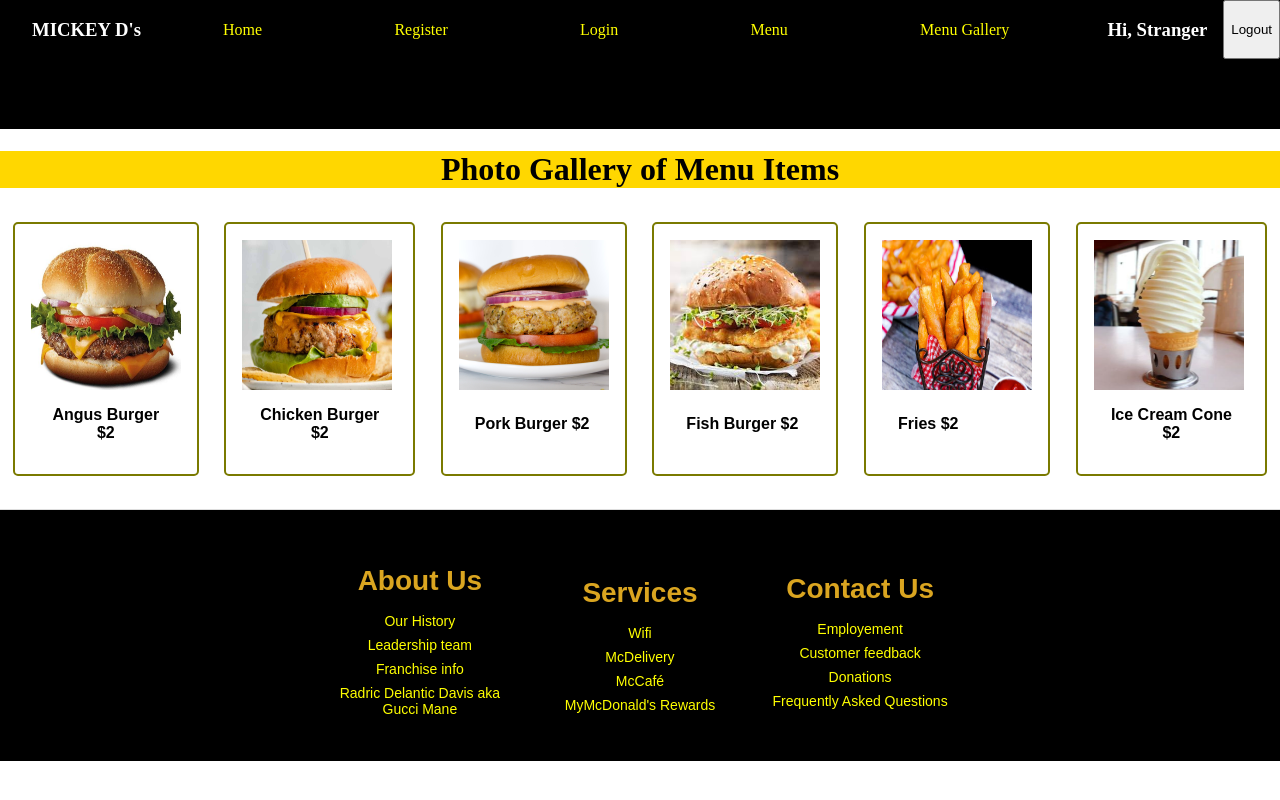
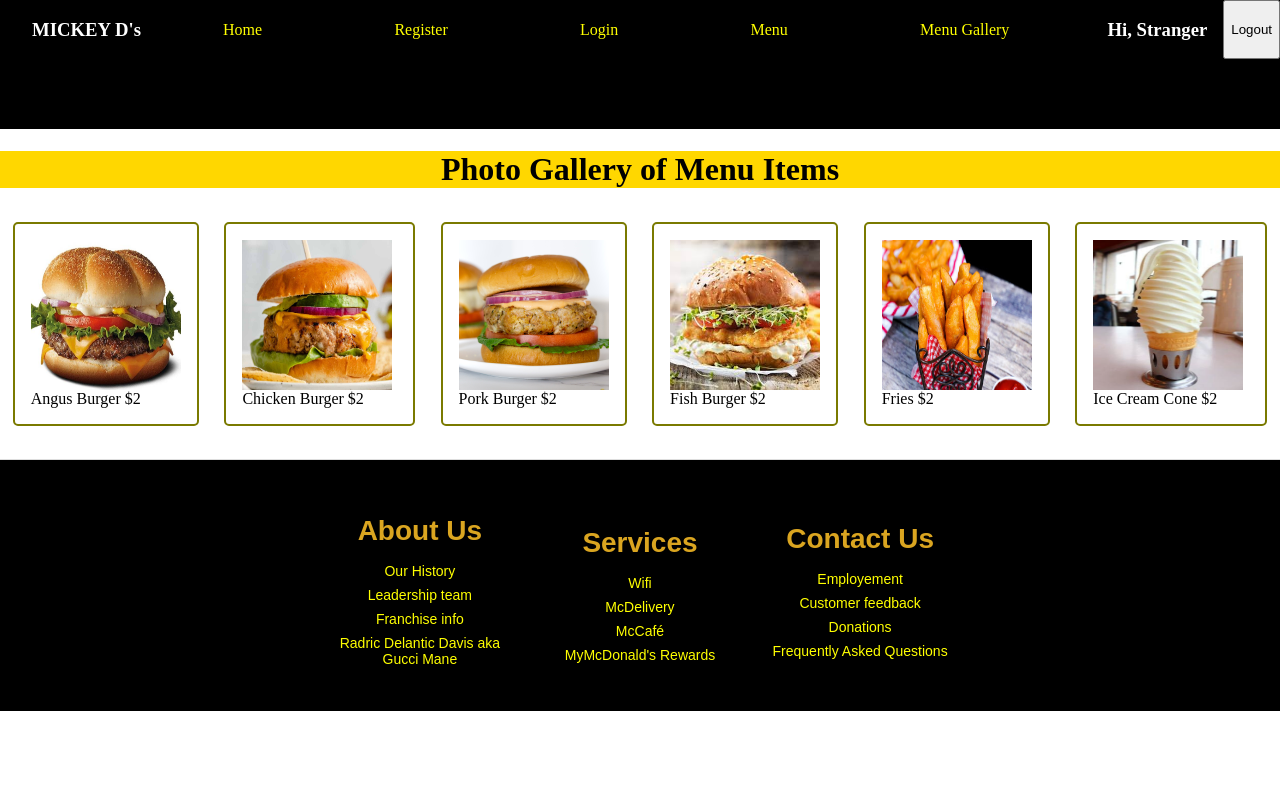
Before and after one commit to Mickey-d-s/GraceShopper, a React (Vite) app in the folder client/: page /MenuGallery in a window 1280 px wide. Built offline with nearby package versions, Linux system fonts and the light colour scheme; no server answers.

Commit message:
savepoint

```diff
--- a/client/src/components/App.jsx
+++ b/client/src/components/App.jsx
@@ -12,8 +12,7 @@ import ShoppingCart from "../components/ShoppingCart";
 import { Dashboard } from "./Dashboard/dashboard";
 import Inventory from "./Inventory";
 import Users from "./Users";
-import MenuGallery from "./MenuGallery";
-
+import MenuGallery from "./menuGallery";
 const getCartItemCount = () => {
   const cartItems = localStorage.getItem("cartItems");
   if (cartItems) {
--- a/client/src/components/Inventory.jsx
+++ b/client/src/components/Inventory.jsx
@@ -183,24 +183,28 @@ export default function allInventories() {
                 id={`product_name`}
                 placeholder={"product name"}
                 value={product_name}
+                onChange={(e) => setProductName(e.target.value)}
               />
               <input
                 type="number"
                 id={`price`}
                 placeholder={"price"}
                 value={price}
+                onChange={(e) => setPriceName(e.target.value)}
               />
               <input
                 type="text"
                 id={`description`}
                 placeholder={"description"}
                 value={description}
+                onChange={(e) => setDescriptionName(e.target.value)}
               />
               <input
                 type="text"
                 id={`category`}
                 placeholder={"category"}
                 value={category}
+                onChange={(e) => setCategoryName(e.target.value)}
               />
 
               <button>Update Product</button>
@@ -215,6 +219,7 @@ export default function allInventories() {
                 id="quantity"
                 placeholder="quantity"
                 value={quantity}
+                onChange={(e) => setQuantityName(e.target.value)}
               />
               <button>Update Quantity</button>
             </form>
--- a/client/src/components/MenuGallery.jsx
+++ b/client/src/components/MenuGallery.jsx
@@ -12,31 +12,31 @@ export default function MenuGallery() {
   return (
     <div>
       <div id="header">Made Fresh Everyday!</div>
-      <h1 class="gallery">Photo Gallery of Menu Items</h1>
-      <div class="gallerydiv">
-        <div class="gallerydivs">
+      <h1 className="gallery">Photo Gallery of Menu Items</h1>
+      <div className="gallerydiv">
+        <div className="gallerydivs">
           <img className="menuGallery" src={AngusBurger} alt="nature1" />
-          <caption> Angus Burger $2</caption>
+          <div> Angus Burger $2</div>
         </div>
-        <div class="gallerydivs">
+        <div className="gallerydivs">
           <img className="menuGallery" src={ChickenBurger} alt="nature1" />
-          <caption> Chicken Burger $2</caption>
+          <div> Chicken Burger $2</div>
         </div>
-        <div class="gallerydivs">
+        <div className="gallerydivs">
           <img className="menuGallery" src={PorkBurger} alt="nature1" />
-          <caption> Pork Burger $2</caption>
+          <div> Pork Burger $2</div>
         </div>
-        <div class="gallerydivs">
+        <div className="gallerydivs">
           <img className="menuGallery" src={FishBurger} alt="nature1" />
-          <caption> Fish Burger $2</caption>
+          <div> Fish Burger $2</div>
         </div>
-        <div class="gallerydivs">
+        <div className="gallerydivs">
           <img className="menuGallery" src={Fries} alt="nature1" />
-          <caption> Fries $2</caption>
+          <div> Fries $2</div>
         </div>
-        <div class="gallerydivs">
+        <div className="gallerydivs">
           <img className="menuGallery" src={IceCreamCone} alt="nature1" />
-          <caption> Ice Cream Cone $2</caption>
+          <div> Ice Cream Cone $2</div>
         </div>
       </div>
     </div>
--- a/client/src/components/Nav.jsx
+++ b/client/src/components/Nav.jsx
@@ -5,7 +5,7 @@ import "../App.css";
 import "../index.css";
 import { useNavigate } from "react-router-dom";
 import Profile from "./Profile";
-import MenuGallery from "./MenuGallery";
+import MenuGallery from "./menuGallery";
 
 const Nav = ({ cartItemCount }) => {
   const { setLoggedIn, loggedIn, user, setUser } = useAuth();
@@ -84,7 +84,7 @@ const Nav = ({ cartItemCount }) => {
         </>
       )} */}
       <h3 className="Username">Hi, {user.username}</h3>
-      <button className="shoppingButtons" onClick={handleLogout}>
+      <button className="navbar__logout" onClick={handleLogout}>
         Logout
       </button>
     </nav>
```
Also changed, not shown: 1 other file (tests, documents, lock files or other folders).
